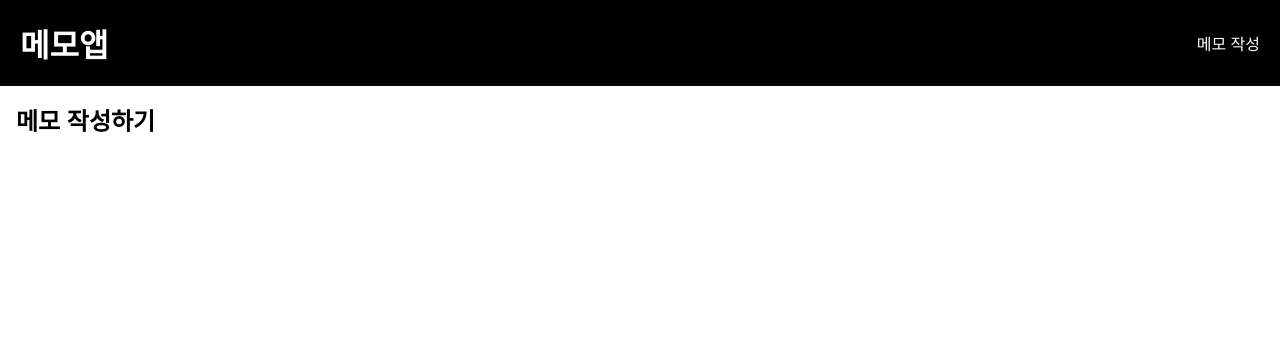
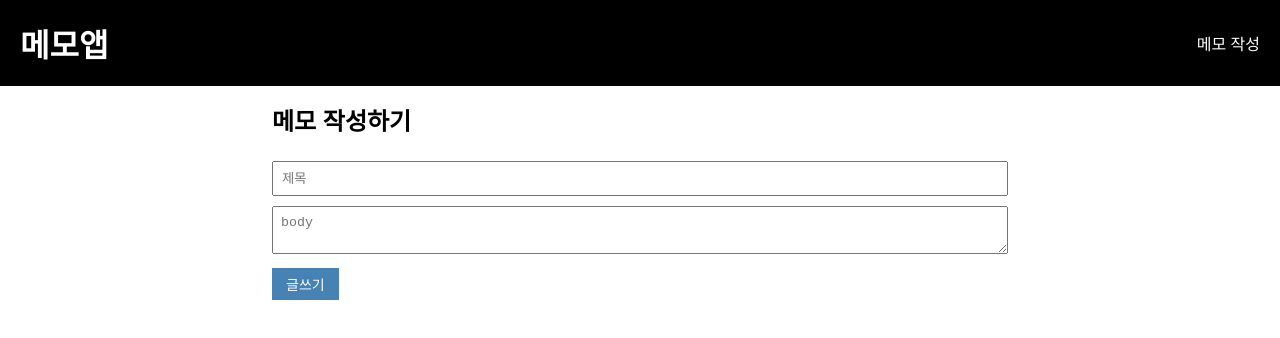
Before and after one commit to csslick/memo-app, a Next.js app: page /create in a window 1280 px wide. Shown: the top 338 px of the page. Built offline with nearby package versions, Linux system fonts and the light colour scheme; a web font is replaced by a local one.

Commit message:
새글추가 및 캐싱

```diff
--- a/db.json
+++ b/db.json
@@ -14,6 +14,11 @@
       "id": 3,
       "title": "더 많은 메모",
       "body": "더 많은 메모를 추가해보세요."
+    },
+    {
+      "title": "새글 작성",
+      "body": "새글 작성...",
+      "id": 4
     }
   ]
 }
--- a/src/app/create/page.jsx
+++ b/src/app/create/page.jsx
@@ -1,8 +1,47 @@
+'use client'
+
+// import { useRouter } from "next/router";
+import { useRouter } from "next/navigation";
 
 export default function Create() {
+  const router = useRouter()
+
   return (
-    <main>
+    <main className="create">
       <h2>메모 작성하기</h2>
+      <form onSubmit={(e) => {
+        e.preventDefault();
+        const title = e.target.title.value;
+        const body = e.target.body.value;
+
+        // 서버전송
+        fetch(`http://localhost:9999/memos`, {
+          method: "POST",
+          headers: {
+            "Content-Type": "application/json"
+          },
+          body: JSON.stringify({
+            title: title,
+            body: body
+          })
+        })
+          .then(res => res.json())
+          .then(msg => {
+            console.log(msg)
+            router.push(`/read/${msg.id}`)
+            // location.href = `/read/${msg.id}`
+          })
+      }}>
+        <div className="input-group">
+          <input type="text" name="title" placeholder="제목"/>
+        </div>
+        <div className="input-group">
+          <textarea name="body" placeholder="body"></textarea>
+        </div>
+        <div className="input-group">
+          <button type="submit" className="btn">글쓰기</button>
+        </div>
+      </form>
     </main>
   )
 }
--- a/src/app/globals.scss
+++ b/src/app/globals.scss
@@ -30,6 +30,17 @@ header {
   align-items: center;
 }
 
+.btn {
+  padding: 6px 1em;
+  background: steelblue;
+  color: #fff;
+  border: none;
+  font-size: 14px;
+  cursor: pointer;
+}
+
+.btn.btn-danger { background: #e60; }
+
 .memo-list {
   margin-top: 20px;
 
@@ -45,15 +56,21 @@ header {
       display: flex;
       flex-direction: column;
       gap: 10px;
-      .btn {
-        padding: 6px 1em;
-        background: steelblue;
-        color: #fff;
-        border: none;
-        font-size: 14px;
-        cursor: pointer;
-      }
-      .btn.btn-danger{ background: #e60; }
     }
   }
 }
+
+main {
+  max-width: 768px;
+  margin: 0 auto;
+  h2 { margin-bottom: 1em;}
+}
+
+.input-group {
+  width: 100%;
+  margin-bottom: 10px;
+  input, textarea {
+    width: 100%;
+    padding: 8px;
+  }
+}
--- a/src/app/page.jsx
+++ b/src/app/page.jsx
@@ -2,7 +2,10 @@ import Link from 'next/link'
 
 // 서버 컴포넌트에서 fetch
 export default async function Home() {
-  const json = await (await fetch(`http://localhost:9999/memos`)).json();
+  const res = await fetch(`http://localhost:9999/memos`, {
+    cache: 'no-store'
+  });
+  const json = await res.json();
   const memos = await json;
   console.log(memos);
 
--- a/src/components/Header.jsx
+++ b/src/components/Header.jsx
@@ -4,7 +4,7 @@ export default function Header() {
 
   return (
     <header>
-      <h1><Link href="/">메모앱</Link></h1>
+      <h1><a href="/">메모앱</a></h1>
       <Link href="/create">메모 작성</Link>
     </header>
   )
```
Also changed, not shown: src/app/read/[id]/page.jsx (+9 -3 lines).
